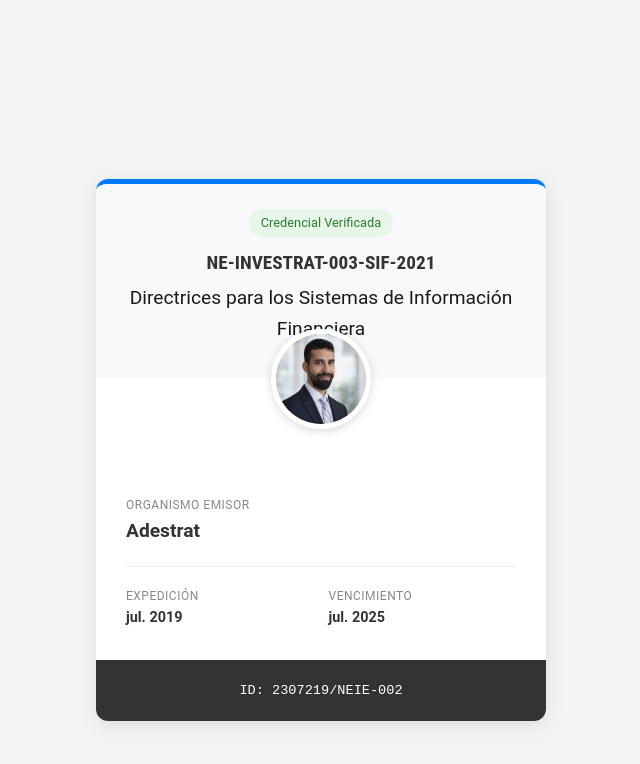
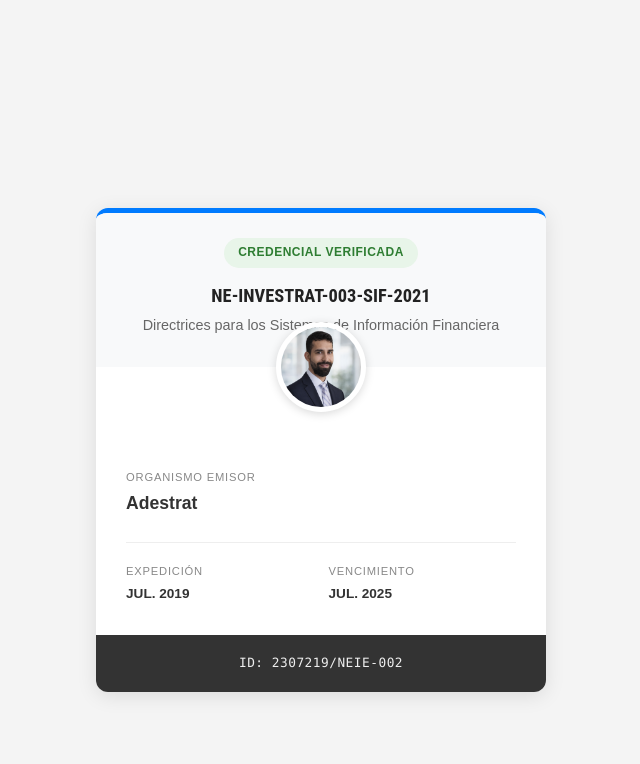
Before and after one commit to cafrhein/muro, a Jekyll site: the page credencial-neie.html, which Jekyll copies as it is, in a window 1280 px wide. Shown: the top 764 px of the page, without its empty margins (319-959 px from the left). Built offline with Jekyll 4.4.1, drawn with Linux system fonts in a browser that asks for light colours.

Commit message:
Update credencial-neie.html

```diff
--- a/credencial-neie.html
+++ b/credencial-neie.html
@@ -6,7 +6,13 @@
     <title>Credencial Digital - NEIE-002</title>
     <link rel="stylesheet" href="style.css">
     <style>
-        /* Estilos base (Preservados) */
+        /* CAMBIO: Aplicar la fuente Montserrat para coherencia con el sitio web */
+        html, body {
+            font-family: 'Montserrat', sans-serif;
+            -webkit-font-smoothing: antialiased;
+        }
+
+        /* Estilos del contenedor */
         .credential-container {
             display: flex;
             justify-content: center;
@@ -22,53 +28,57 @@
             max-width: 450px;
             width: 100%;
             overflow: hidden;
+            /* CAMBIO: Uso explícito de la variable de acento si existe en style.css */
             border-top: 5px solid var(--accent-color, #007bff);
-            position: relative; /* CAMBIO: Necesario para el posicionamiento de la foto si se requiere, aunque aquí se usa flujo normal */
+            position: relative;
         }
         .credential-header {
             padding: 25px;
-            padding-bottom: 10px; /* CAMBIO: Reducido para acercar la foto */
+            /* CAMBIO: Restaurado padding inferior para dar espacio a la foto sin superposición */
+            padding-bottom: 30px;
             text-align: center;
             background: #f8f9fa;
         }
 
-        /* CAMBIO: Estilos específicos para la foto de perfil */
+        /* Estilos para la foto de perfil */
         .credential-profile-img-container {
             text-align: center;
-            margin-top: -50px; /* CAMBIO: Superpone la foto ligeramente sobre el header */
+            /* CAMBIO: Reducido el margen negativo para evitar superposición con el texto superior */
+            margin-top: -45px;
             position: relative;
             z-index: 10;
         }
         .credential-profile-img {
-            width: 100px;
-            height: 100px;
-            border-radius: 50%; /* Foto circular */
-            border: 5px solid white; /* Borde grueso blanco para resaltar */
-            box-shadow: 0 2px 10px rgba(0,0,0,0.15); /* Sombra suave */
-            object-fit: cover; /* Asegura que la foto se corte correctamente sin deformarse */
-            background-color: #eee; /* Fondo gris si la imagen tarda en cargar */
+            width: 90px; /* CAMBIO: Ligeramente más pequeña para mejor equilibrio visual */
+            height: 90px;
+            border-radius: 50%;
+            border: 5px solid white;
+            box-shadow: 0 2px 10px rgba(0,0,0,0.15);
+            object-fit: cover;
+            background-color: #eee;
         }
 
         .credential-body {
             padding: 30px;
-            padding-top: 60px; /* CAMBIO: Aumentado para dar espacio a la foto superpuesta */
+            /* CAMBIO: Ajustado padding superior para dar aire después de la foto */
+            padding-top: 50px;
         }
         .credential-title {
-            font-size: 1.2rem;
-            font-weight: bold;
-            margin-bottom: 10px;
-            color: #333;
+            font-size: 1.15rem; /* CAMBIO: Ligeramente reducido para mejor jerarquía con Montserrat */
+            font-weight: 700; /* Coherente con Montserrat Bold */
+            margin-bottom: 8px;
+            color: #222;
         }
         .credential-issuer {
-            color: #666;
-            font-size: 1rem;
-            margin-bottom: 20px;
+            color: #555;
+            font-size: 0.95rem;
+            margin-bottom: 25px;
         }
         .credential-meta {
             display: grid;
             grid-template-columns: 1fr 1fr;
             gap: 15px;
-            font-size: 0.9rem;
+            font-size: 0.85rem;
             border-top: 1px solid #eee;
             padding-top: 20px;
         }
@@ -76,30 +86,37 @@
             display: block;
             color: #888;
             text-transform: uppercase;
-            font-size: 0.75rem;
-            letter-spacing: 0.5px;
+            font-size: 0.7rem;
+            letter-spacing: 0.8px;
+            font-weight: 500;
         }
         .meta-value {
             display: block;
             font-weight: 600;
             color: #333;
+            margin-top: 2px;
         }
         .credential-footer {
-            padding: 20px;
+            padding: 18px;
             background: #333;
-            color: white;
+            color: #eee;
             text-align: center;
-            font-family: monospace;
-            font-size: 0.85rem;
+            /* CAMBIO: Coherente con el estilo de código/ID en el sitio */
+            font-family: Consolas, "Liberation Mono", Menlo, Courier, monospace;
+            font-size: 0.8rem;
+            letter-spacing: 0.5px;
         }
         .status-badge {
             display: inline-block;
-            padding: 4px 12px;
+            padding: 5px 14px;
             border-radius: 20px;
-            font-size: 0.8rem;
+            font-size: 0.75rem;
+            font-weight: 600;
             background: #e8f5e9;
             color: #2e7d32;
-            margin-bottom: 15px;
+            margin-bottom: 18px;
+            text-transform: uppercase;
+            letter-spacing: 0.5px;
         }
     </style>
 </head>
@@ -110,7 +127,7 @@
             <div class="credential-header">
                 <div class="status-badge">Credencial Verificada</div>
                 <h1 class="credential-title">NE-INVESTRAT-003-SIF-2021</h1>
-                <p>Directrices para los Sistemas de Información Financiera</p>
+                <p style="font-size: 0.9rem; color: #666; margin: 0;">Directrices para los Sistemas de Información Financiera</p>
             </div>
 
             <div class="credential-profile-img-container">
@@ -120,17 +137,17 @@
             <div class="credential-body">
                 <div class="credential-issuer">
                     <span class="meta-label">Organismo Emisor</span>
-                    <span class="meta-value" style="font-size: 1.2rem;">Adestrat</span>
+                    <span class="meta-value" style="font-size: 1.1rem;">Adestrat</span>
                 </div>
 
                 <div class="credential-meta">
                     <div>
                         <span class="meta-label">Expedición</span>
-                        <span class="meta-value">jul. 2019</span>
+                        <span class="meta-value">JUL. 2019</span>
                     </div>
                     <div>
                         <span class="meta-label">Vencimiento</span>
-                        <span class="meta-value">jul. 2025</span>
+                        <span class="meta-value">JUL. 2025</span>
                     </div>
                 </div>
             </div>
```
